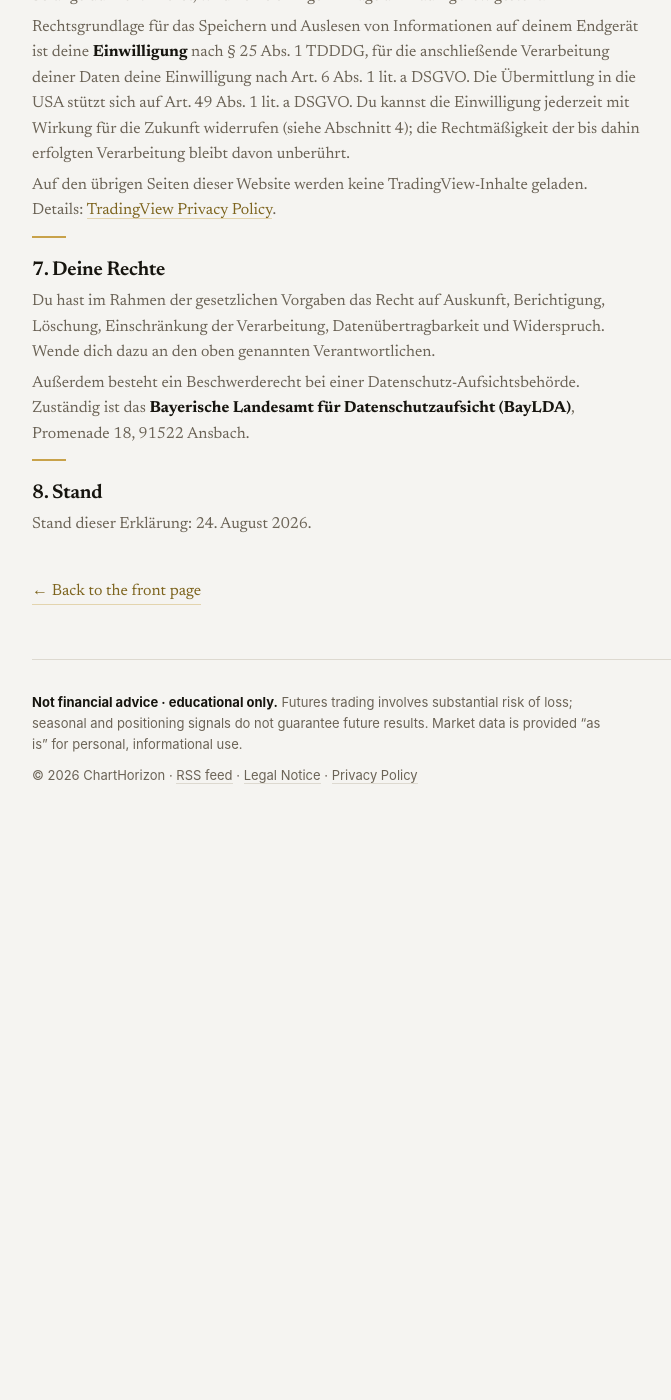
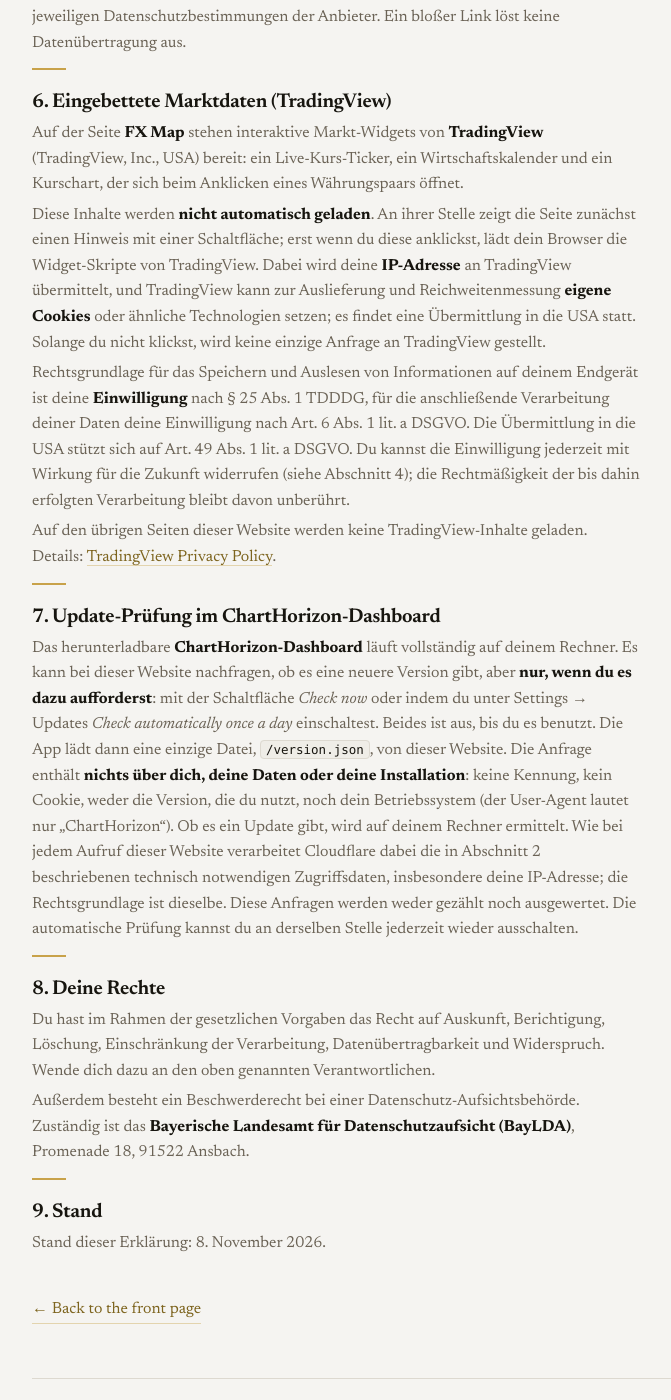
Before and after one commit to ChartHorizon/website, a Jekyll site: the page built from privacy.html, in a window 1280 px wide and 1400 px high, scrolled down 4453 px. Shown: the whole window, without its empty margins (250-921 px from the left). Built offline with Jekyll 4.4.1, drawn with Linux system fonts in a browser that asks for light colours; before the commit the page ends 5295 px from its top, so only the background shows below that; some of the changed text lies outside the part shown.

Commit message:
version.json for the dashboard's update check; privacy §7 says what it sends
/version.json is rendered from the dl_* switches in dashboard.html, so it
moves with the dl_version bump and never before the R2 upload; a platform
held at "soon" comes out null. The installed app asks for it only when its
user says so (Check now, or the automatic daily check, both off by default)
and sends nothing about them. The privacy policy gets a section 7 on that,
in English and German; rights and date move to 8 and 9.

Co-Authored-By: Claude Opus 5.5 <noreply@anthropic.com>
Claude-Session: https://claude.ai/code/session_01UuhmYLCLqcUyjkN1cRg9CV

```diff
--- a/privacy.html
+++ b/privacy.html
@@ -47,12 +47,15 @@ permalink: /privacy/
   <p>The legal basis for storing and reading information on your device is your <strong>consent</strong> under § 25(1) TDDDG, and for the subsequent processing of your data your consent under Art. 6(1)(a) GDPR. The transfer to the USA is based on Art. 49(1)(a) GDPR. You may withdraw the consent at any time with effect for the future (see section 4); the lawfulness of the processing carried out until then is unaffected.</p>
   <p>No TradingView content is loaded on any other page of this website. Details: <a class="link" href="https://www.tradingview.com/policies/" target="_blank" rel="noopener">TradingView Privacy Policy</a>.</p>
 
-  <h3>7. Your rights</h3>
+  <h3>7. Update check in the ChartHorizon dashboard</h3>
+  <p>The downloadable <strong>ChartHorizon dashboard</strong> runs entirely on your computer. It can ask this website whether a newer version is out, but <strong>only if you tell it to</strong>: with the <em>Check now</em> button, or by switching on <em>Check automatically once a day</em> under Settings&nbsp;→ Updates. Both are off until you use them. The app then downloads one file, <code>/version.json</code>, from this website. The request carries <strong>nothing about you, your data or your installation</strong>: no identifier, no cookie, not the version you run and not your operating system (the user agent reads only “ChartHorizon”). Whether an update exists is worked out on your computer. As with any visit to this site, Cloudflare processes the technically necessary access data described in section&nbsp;2, in particular your IP address; the legal basis is the same. These requests are not counted or analysed. You can switch the automatic check off again at any time in the same place.</p>
+
+  <h3>8. Your rights</h3>
   <p>Within the statutory limits you have the right of access, rectification, erasure, restriction of processing, data portability and objection. Please address these to the controller named above.</p>
   <p>You also have the right to lodge a complaint with a data protection supervisory authority. The competent authority is the <strong>Bayerisches Landesamt für Datenschutzaufsicht (BayLDA)</strong>, Promenade 18, 91522 Ansbach, Germany.</p>
 
-  <h3>8. Last updated</h3>
-  <p>This policy is dated 24 August 2026.</p>
+  <h3>9. Last updated</h3>
+  <p>This policy is dated 8 November 2026.</p>
 
   <div lang="de" id="deutsch">
     <h2 class="legal-edition">Deutsche Fassung</h2>
@@ -83,12 +86,15 @@ permalink: /privacy/
     <p>Rechtsgrundlage für das Speichern und Auslesen von Informationen auf deinem Endgerät ist deine <strong>Einwilligung</strong> nach § 25 Abs. 1 TDDDG, für die anschließende Verarbeitung deiner Daten deine Einwilligung nach Art. 6 Abs. 1 lit. a DSGVO. Die Übermittlung in die USA stützt sich auf Art. 49 Abs. 1 lit. a DSGVO. Du kannst die Einwilligung jederzeit mit Wirkung für die Zukunft widerrufen (siehe Abschnitt 4); die Rechtmäßigkeit der bis dahin erfolgten Verarbeitung bleibt davon unberührt.</p>
     <p>Auf den übrigen Seiten dieser Website werden keine TradingView-Inhalte geladen. Details: <a class="link" href="https://www.tradingview.com/policies/" target="_blank" rel="noopener">TradingView Privacy Policy</a>.</p>
 
-    <h3>7. Deine Rechte</h3>
+    <h3>7. Update-Prüfung im ChartHorizon-Dashboard</h3>
+    <p>Das herunterladbare <strong>ChartHorizon-Dashboard</strong> läuft vollständig auf deinem Rechner. Es kann bei dieser Website nachfragen, ob es eine neuere Version gibt, aber <strong>nur, wenn du es dazu aufforderst</strong>: mit der Schaltfläche <em>Check now</em> oder indem du unter Settings&nbsp;→ Updates <em>Check automatically once a day</em> einschaltest. Beides ist aus, bis du es benutzt. Die App lädt dann eine einzige Datei, <code>/version.json</code>, von dieser Website. Die Anfrage enthält <strong>nichts über dich, deine Daten oder deine Installation</strong>: keine Kennung, kein Cookie, weder die Version, die du nutzt, noch dein Betriebssystem (der User-Agent lautet nur „ChartHorizon“). Ob es ein Update gibt, wird auf deinem Rechner ermittelt. Wie bei jedem Aufruf dieser Website verarbeitet Cloudflare dabei die in Abschnitt&nbsp;2 beschriebenen technisch notwendigen Zugriffsdaten, insbesondere deine IP-Adresse; die Rechtsgrundlage ist dieselbe. Diese Anfragen werden weder gezählt noch ausgewertet. Die automatische Prüfung kannst du an derselben Stelle jederzeit wieder ausschalten.</p>
+
+    <h3>8. Deine Rechte</h3>
     <p>Du hast im Rahmen der gesetzlichen Vorgaben das Recht auf Auskunft, Berichtigung, Löschung, Einschränkung der Verarbeitung, Datenübertragbarkeit und Widerspruch. Wende dich dazu an den oben genannten Verantwortlichen.</p>
     <p>Außerdem besteht ein Beschwerderecht bei einer Datenschutz-Aufsichtsbehörde. Zuständig ist das <strong>Bayerische Landesamt für Datenschutzaufsicht (BayLDA)</strong>, Promenade 18, 91522 Ansbach.</p>
 
-    <h3>8. Stand</h3>
-    <p>Stand dieser Erklärung: 24. August 2026.</p>
+    <h3>9. Stand</h3>
+    <p>Stand dieser Erklärung: 8. November 2026.</p>
   </div>
 
   <a class="back" href="{{ '/' | relative_url }}">← Back to the front page</a>
```
Also changed, not shown: CLAUDE.md (+9 -0 lines), version.json (added, +30 -0 lines).
